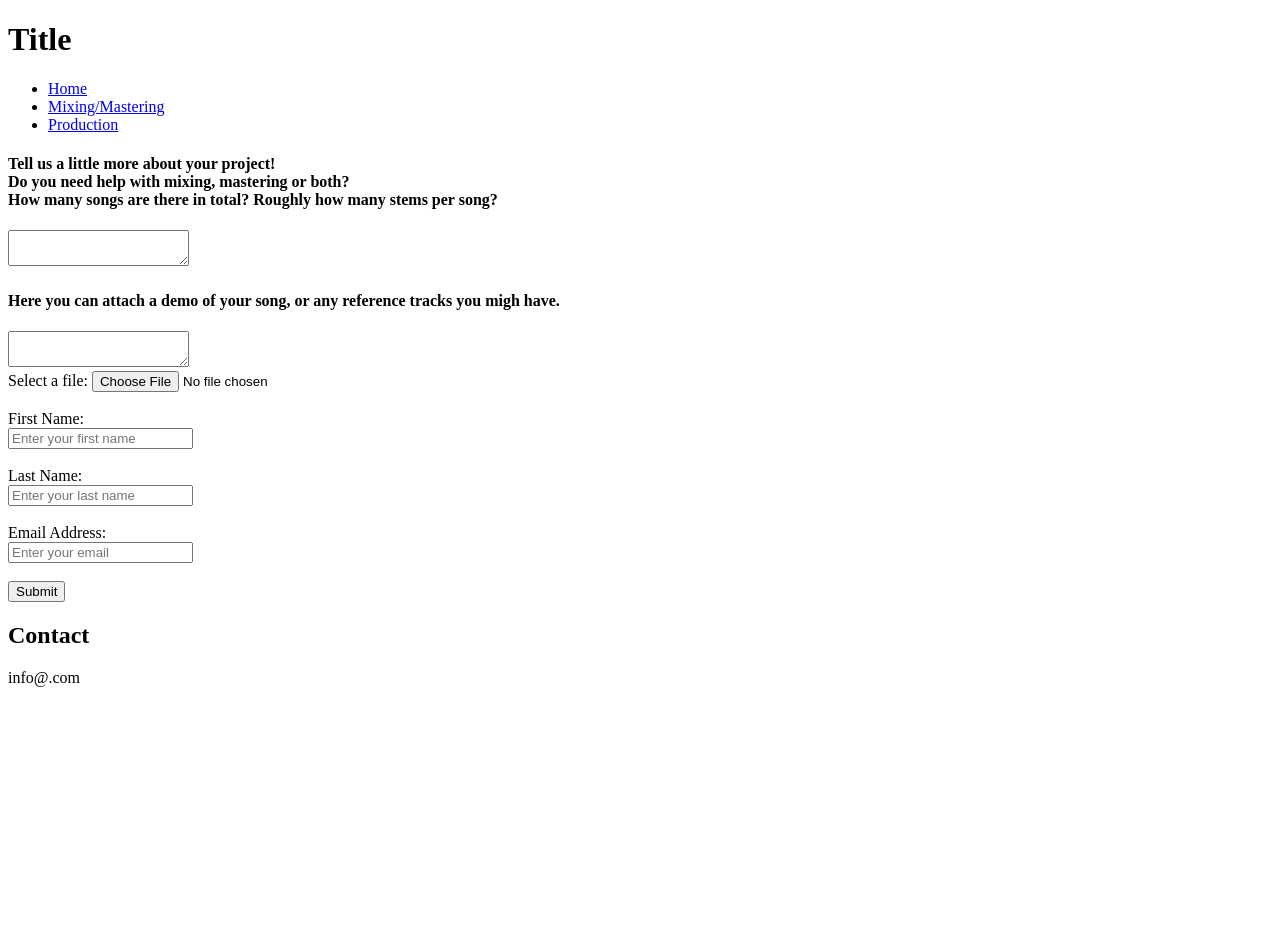
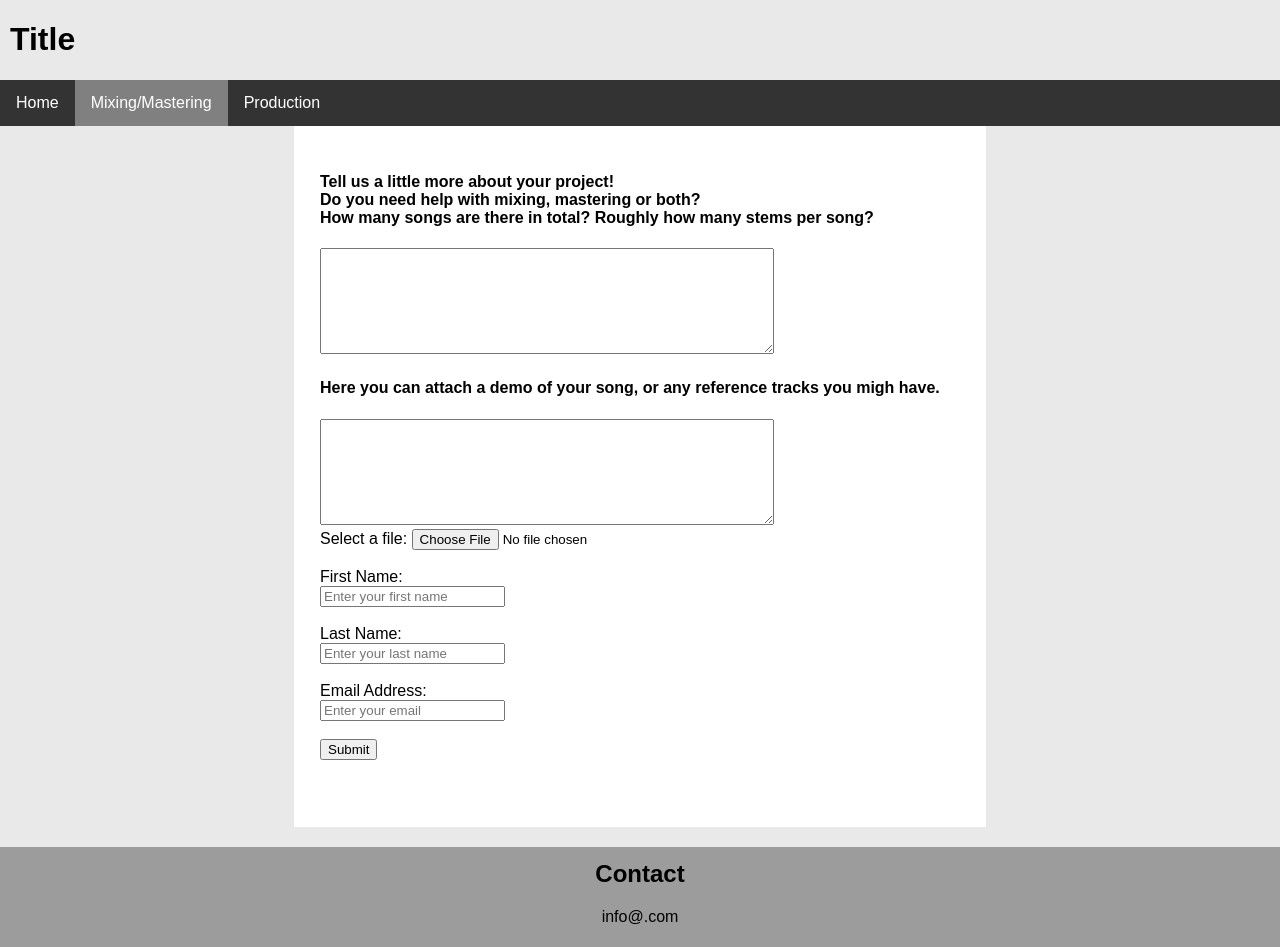
Before and after one commit to Code-Institute-Submissions/MP, a plain HTML site: page mixing.html in a window 1280 px wide. Before the commit the page ends 800 px from the top, so only its background shows below. Drawn offline with Linux system fonts and the light colour scheme.

Commit message:
Add basic styling

```diff
--- /dev/null
+++ b/assets/css/styles.css
@@ -0,0 +1,70 @@
+body {
+    background-color: rgb(233, 233, 233);
+    margin: 0;
+    padding: 0;
+}
+
+html {
+    font-family: Arial, Helvetica, sans-serif;
+}
+
+.logo {
+    padding-left: 10px;
+    font-family:Arial, Helvetica, sans-serif;
+}
+
+ul {
+    list-style-type: none;
+    margin: 0;
+    padding: 0;
+    overflow: hidden;
+    background-color: #333;
+  }
+
+li {
+    float: left;
+    font-family: Arial, Helvetica, sans-serif;
+  }
+
+li a {
+    display: block;
+    color: white;
+    text-align: center;
+    padding: 14px 16px;
+    text-decoration: none;
+}
+
+li a:hover:not(.active) {
+    background-color: #111;
+}
+
+li a.active {
+      background-color: gray;
+}
+
+.image-wrapper {
+}
+
+
+.form-wrapper{
+    width: 50%;
+    height: 650px;
+    margin: 0 auto;
+    padding: 2%;
+    background-color: white;
+}
+
+textarea {
+    width: 70%;
+    height: 100px;
+}
+
+footer {
+    background-color: rgb(156, 156, 156);
+    height: 100px;
+    text-align: center;
+}
+
+h2 {
+    padding-top: 1%;
+}
--- a/mixing.html
+++ b/mixing.html
@@ -5,7 +5,7 @@
 <meta name="viewport" content="width=device-width, initial-scale=1.0">
 <meta http-equiv="X-UA-Compatible" content="ie=edge">
 <meta name="Description" content="Music production"/>
-<link rel="stylesheet" href="assets/css/style.css">
+<link rel="stylesheet" href="assets/css/styles.css">
 <title>Title</title>
 </head>
 <body>
@@ -31,7 +31,7 @@
         <textarea></textarea><br>
 
         <h4>Here you can attach a demo of your song, or any reference tracks you migh have.</h4>
-        <textarea placeholder=></textarea><br>
+        <textarea></textarea><br>
         <label for="attached-file">Select a file:</label>
         <input type="file" id="attached-file" name="attached-file"><br><br>
 
```
Also changed, not shown: index.html (+3 -3 lines), production.html (+2 -2 lines), assets/css/style.css (deleted).
